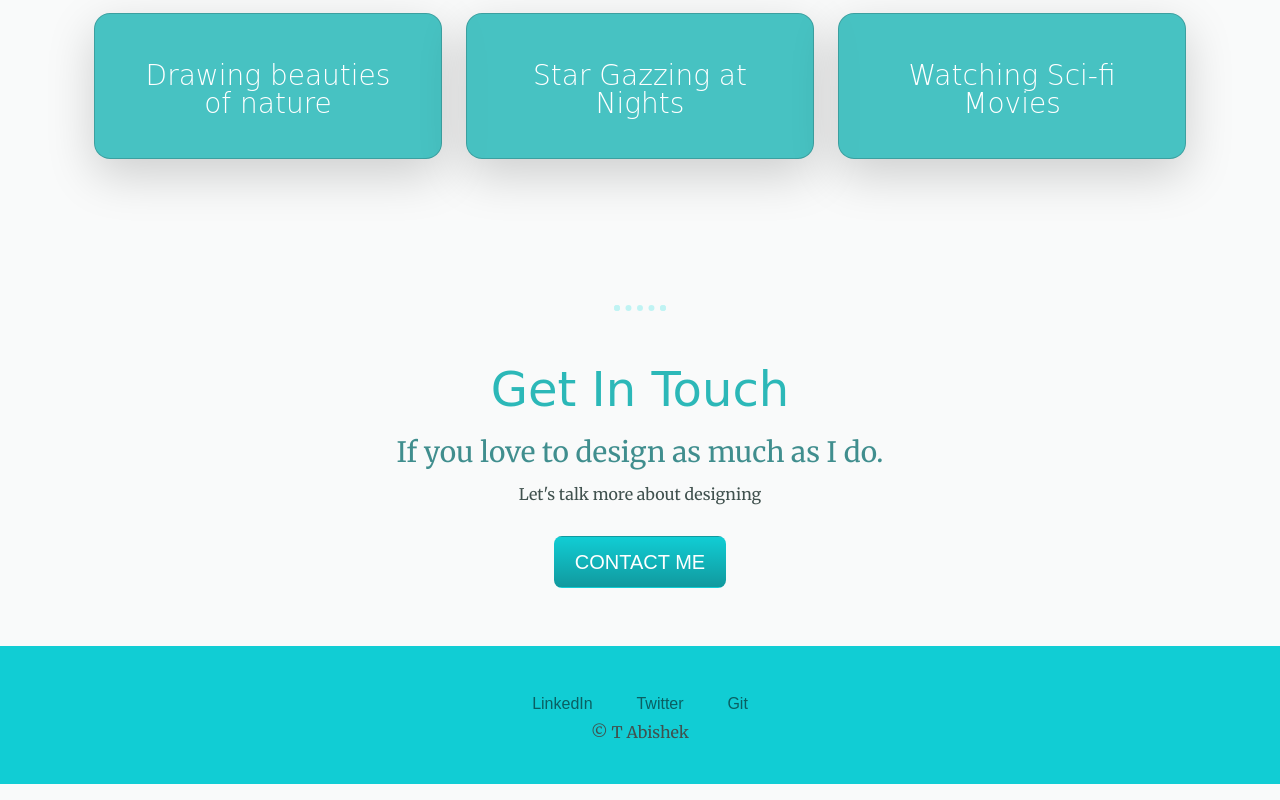
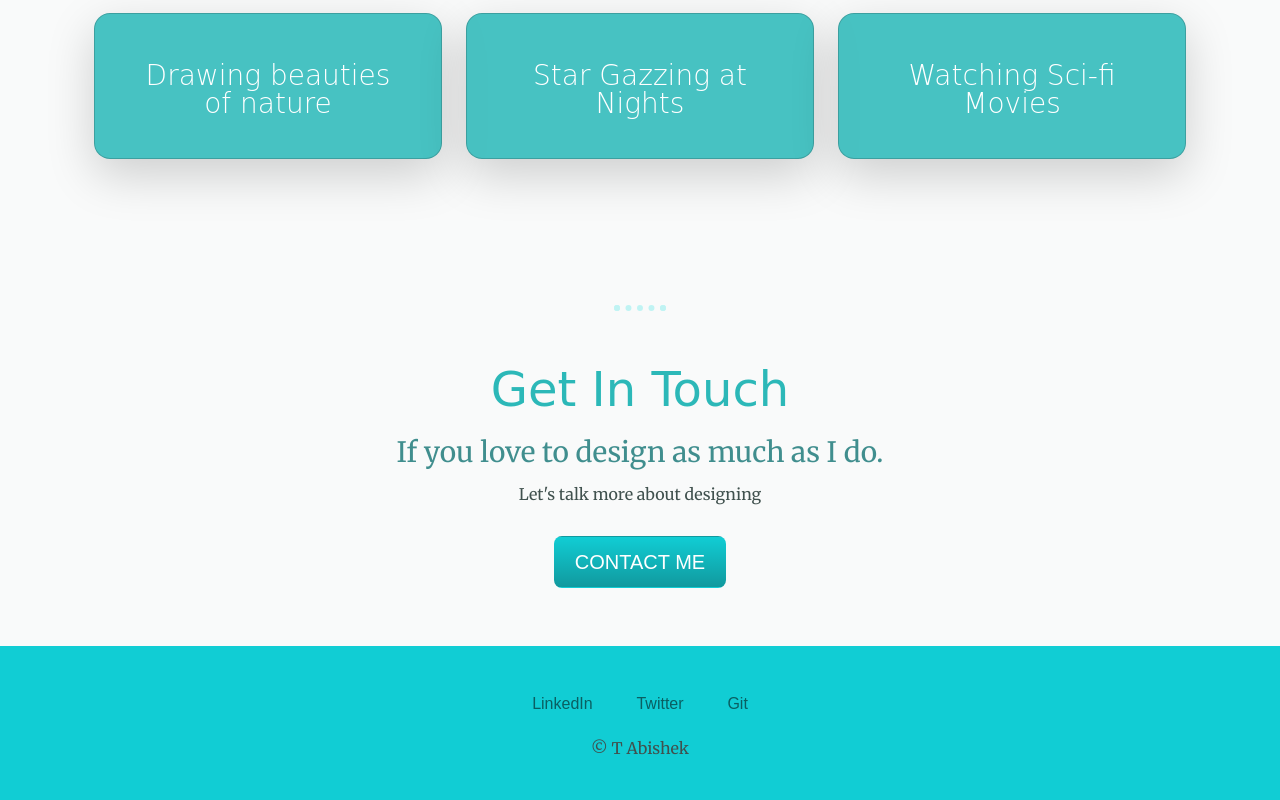
Before and after one commit to TAbishek22/Personal2, a plain HTML site: page index.html in a window 1280 px wide. Shown: the part 2578-3378 px from the top of the page. Drawn offline with nearby package versions, Linux system fonts and the light colour scheme.

Commit message:
Update index.html

```diff
--- a/index.html
+++ b/index.html
@@ -144,7 +144,7 @@
     <a class="footer-link" href="https://www.linkedin.com/in/abishek-t-804380233?lipi=urn%3Ali%3Apage%3Ad_flagship3_profile_view_base_contact_details%3BkRkXwi9hTTKrGezj1gjXyQ%3D%3D">LinkedIn</a>
     <a class="footer-link" href="https://twitter.com/TAbishek22">Twitter</a>
     <a class="footer-link" href="https://github.com/TAbishek22">Git</a>
-    <p class="copyright">© T Abishek</p>
+    <p class="copyright mt-3">© T Abishek</p>
   </div>
 
 </section>
```
